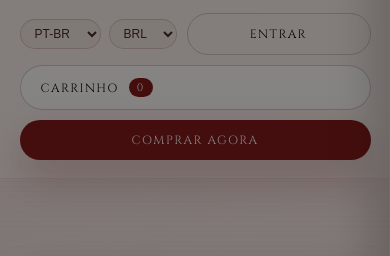
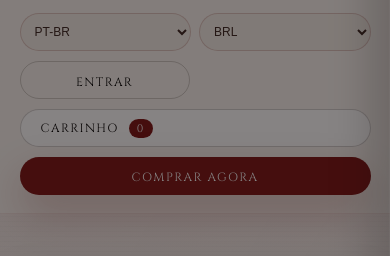
Before and after one commit to DegsTerin/Theotimus, a website: page index.html in a window 390 px wide. Shown: the part 77-333 px from the top of the page. Drawn offline with nearby package versions, Linux system fonts and the light colour scheme; no server answers.

Commit message:
Refine header toolbar responsiveness

```diff
--- a/styles.css
+++ b/styles.css
@@ -837,8 +837,23 @@ body {
 
   .header-actions {
     width: 100%;
+    display: grid;
+    grid-template-columns: repeat(4, minmax(120px, 1fr));
+    gap: 10px;
+    align-items: center;
+  }
+
+  .header-actions button,
+  .header-actions .cart-button,
+  .header-actions .locale-select,
+  .header-actions .currency-select {
+    height: 38px;
+    width: 100%;
+  }
+
+  .locale-controls {
+    grid-column: span 2;
     justify-content: flex-start;
-    flex-wrap: wrap;
   }
 
   .highlight-card.offset {
@@ -857,16 +872,16 @@ body {
   }
 
   .header-actions {
+    grid-template-columns: repeat(2, minmax(0, 1fr));
     gap: 10px;
   }
 
-  .header-actions button,
-  .header-actions .cart-button {
-    flex: 1 1 auto;
-    min-width: 0;
+  .locale-controls {
+    grid-column: 1 / -1;
   }
 
+  .header-actions .cart-button,
   .header-actions .primary-button {
-    flex-basis: 100%;
+    grid-column: 1 / -1;
   }
 }
```
